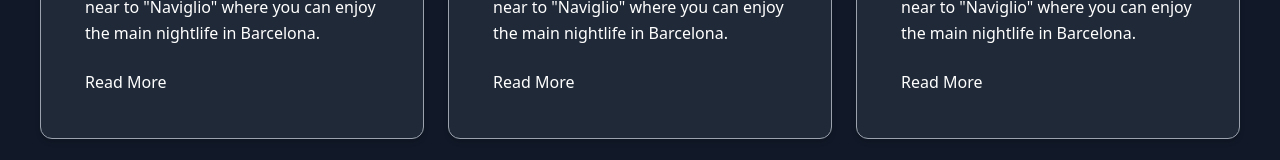
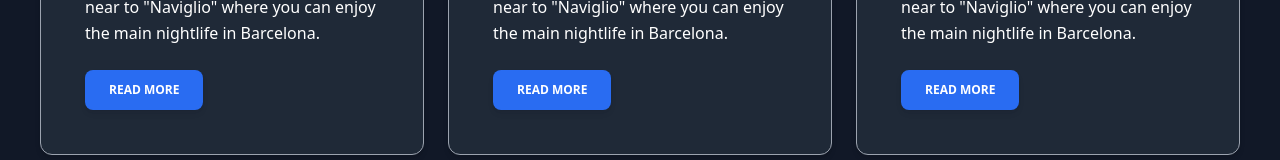
Before and after one commit to anuragcoder9026/Interview-Mate-frontend, a React (Vite) app: page / in a window 1280 px wide. Shown: the part 547-707 px from the top of the page. Built offline with nearby package versions, Linux system fonts and the light colour scheme.

Commit message:
read more button

```diff
--- a/src/components/postcard.jsx
+++ b/src/components/postcard.jsx
@@ -20,9 +20,9 @@ function CustomCard() {
           The place is close to Barceloneta Beach and bus stop just 2 min by walk and near to "Naviglio" where you can enjoy the main nightlife in Barcelona.
         </p>
       </div>
-      <div className="p-6 pt-0">
+      <div class="p-6 pt-0">
       <button
-          className=""
+      className="align-middle select-none font-sans font-bold text-center uppercase transition-all disabled:opacity-50 disabled:shadow-none disabled:pointer-events-none text-xs py-3 px-6 rounded-lg bg-blue text-white shadow-md shadow-gray-900/10 hover:shadow-lg hover:shadow-gray-900/20 focus:opacity-[0.85] focus:shadow-none active:opacity-[0.85] active:shadow-none"
       type="button"
     >
       Read More
```
Lines whose indentation alone changed are shown as unchanged.
